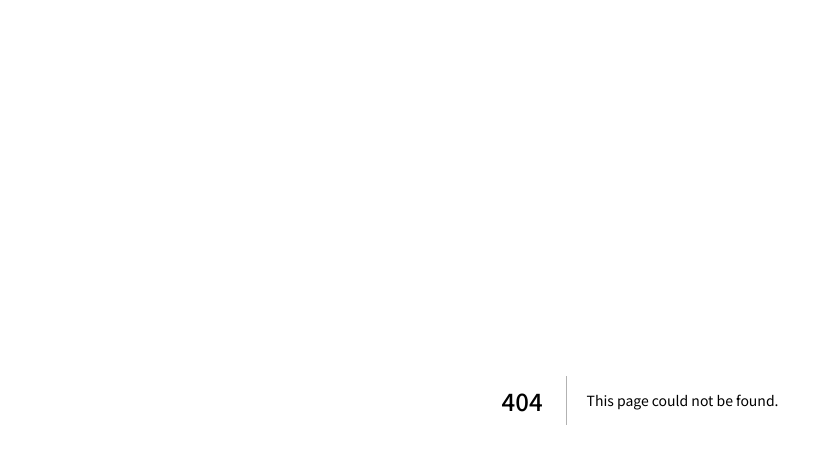
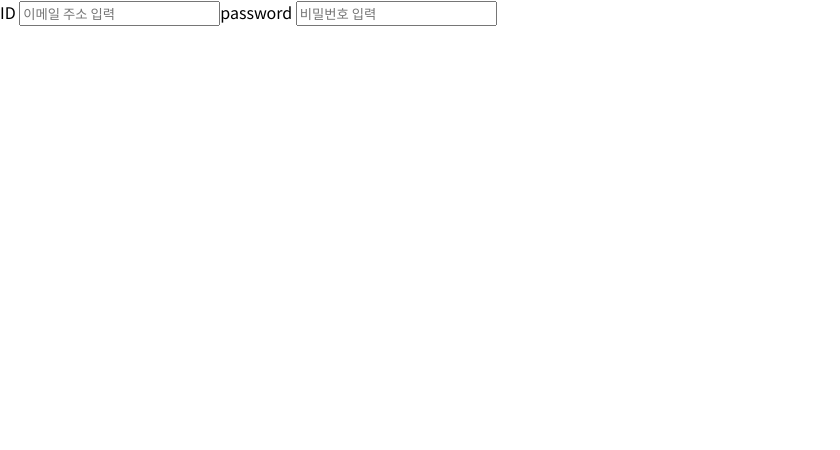
Before and after one commit to nahsooyeon/getinsight-client, a Next.js app: page /login in a window 1280 px wide. Before the commit this address had no page. Shown: the top 450 px of the page, without its empty margins (0-840 px from the left). Built offline with nearby package versions, Linux system fonts and the light colour scheme.

Commit message:
🔨 추가: 로그인 페이지 컴포넌트

```diff
--- /dev/null
+++ b/pages/login.tsx
@@ -0,0 +1,14 @@
+import React, { ReactElement } from 'react';
+
+export default function Login(): ReactElement {
+	return (
+		<div className="login-page-view">
+			<div className="logo-image"></div>
+			<div>
+				<label>ID </label><input className="input-email" placeholder="이메일 주소 입력" />
+				<label>password</label> <input className="input-password" placeholder="비밀번호 입력" />
+			</div>
+		</div>
+	);
+
+};
```
